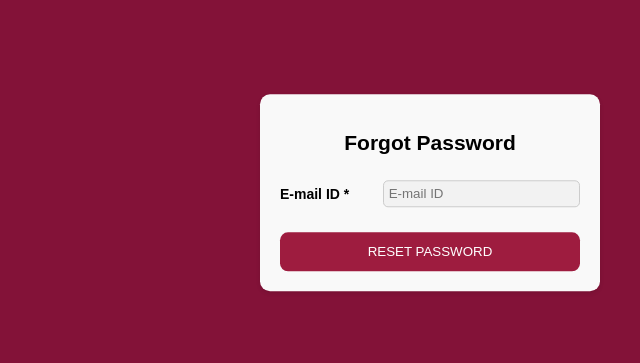
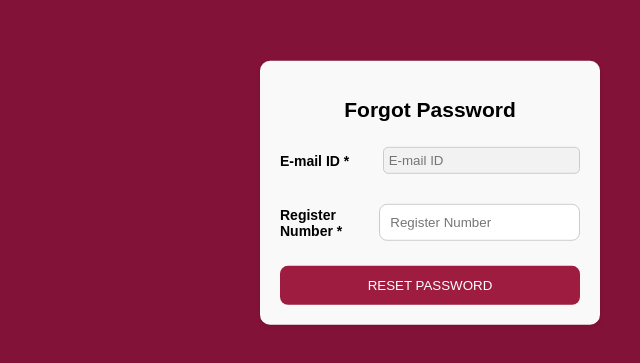
Before and after one commit to hemueerisetti/HEMANTH-EVENT-SATHYABAMA, a React (Create React App) app: page /forgot-password in a window 1280 px wide. Shown: the part 207-570 px from the top of the page, without its empty margins (640-1280 px from the left). Built offline with nearby package versions, Linux system fonts and the light colour scheme.

Commit message:
changed jsx page

```diff
--- a/src/components/forget_password/fpassword.jsx
+++ b/src/components/forget_password/fpassword.jsx
@@ -4,26 +4,57 @@ import './forget.css'; // Import your CSS file here
 import { Link } from 'react-router-dom';
 
 const ForgotPassword = () => {
+  const [email, setEmail] = useState('');
+  const [regNo, setRegNo] = useState('');
+  const [error, setError] = useState(null);
 
+  const handleSubmit = async (e) => {
+    e.preventDefault();
+    try {
+      const response = await axios.post('http://event-sathyabama-api.us-e2.cloudhub.io/api/Forgot-password', {
+        email: email,
+        regNo: regNo
+      });
+      console.log(response.data);
+      // Handle success (e.g., show a success message)
+    } catch (error) {
+      setError(error.response ? error.response.data.message : 'An error occurred');
+      console.error('Error:', error.response ? error.response.data : error.message);
+    }
+  };
 
   return (
-    <div class="container">
-  <form class="forgot-password-form">
-    <h2>Forgot Password</h2>
-    <div class="form-group">
-      <label for="email">E-mail ID *</label><br></br>
-
-    <input type="email" id="email" name="email" placeholder="E-mail ID" required/>
+    <div className="container">
+      <form className="forgot-password-form" onSubmit={handleSubmit}>
+        <h2>Forgot Password</h2>
+        <div className="form-group">
+          <label htmlFor="email">E-mail ID *</label><br />
+          <input
+            type="email"
+            id="email"
+            name="email"
+            placeholder="E-mail ID"
+            value={email}
+            onChange={(e) => setEmail(e.target.value)}
+            required
+          />
+        </div>
+        <div className="form-group">
+          <label htmlFor="regNo">Register Number *</label><br />
+          <input
+            type="text"
+            id="regNo"
+            name="regNo"
+            placeholder="Register Number"
+            value={regNo}
+            onChange={(e) => setRegNo(e.target.value)}
+            required
+          />
+        </div>
+        <Link to="/update_password"><button type="submit">RESET PASSWORD</button></Link>
+        {error && <p className="error">{error}</p>}
+      </form>
     </div>
-    <button type="submit">RESET PASSWORD</button>
-  </form>
-</div>
-
-
-
-
-
-
   );
 };
 
```
